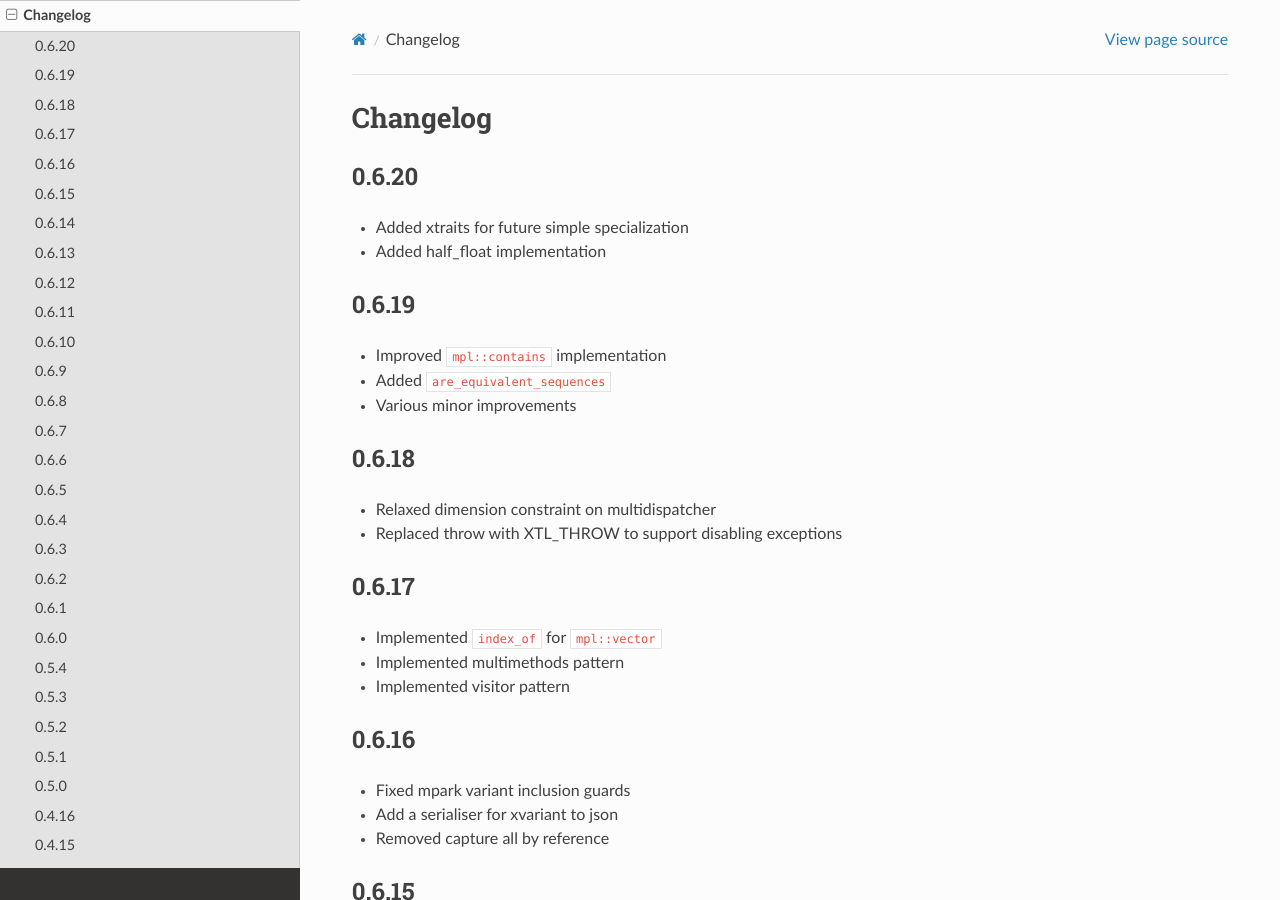
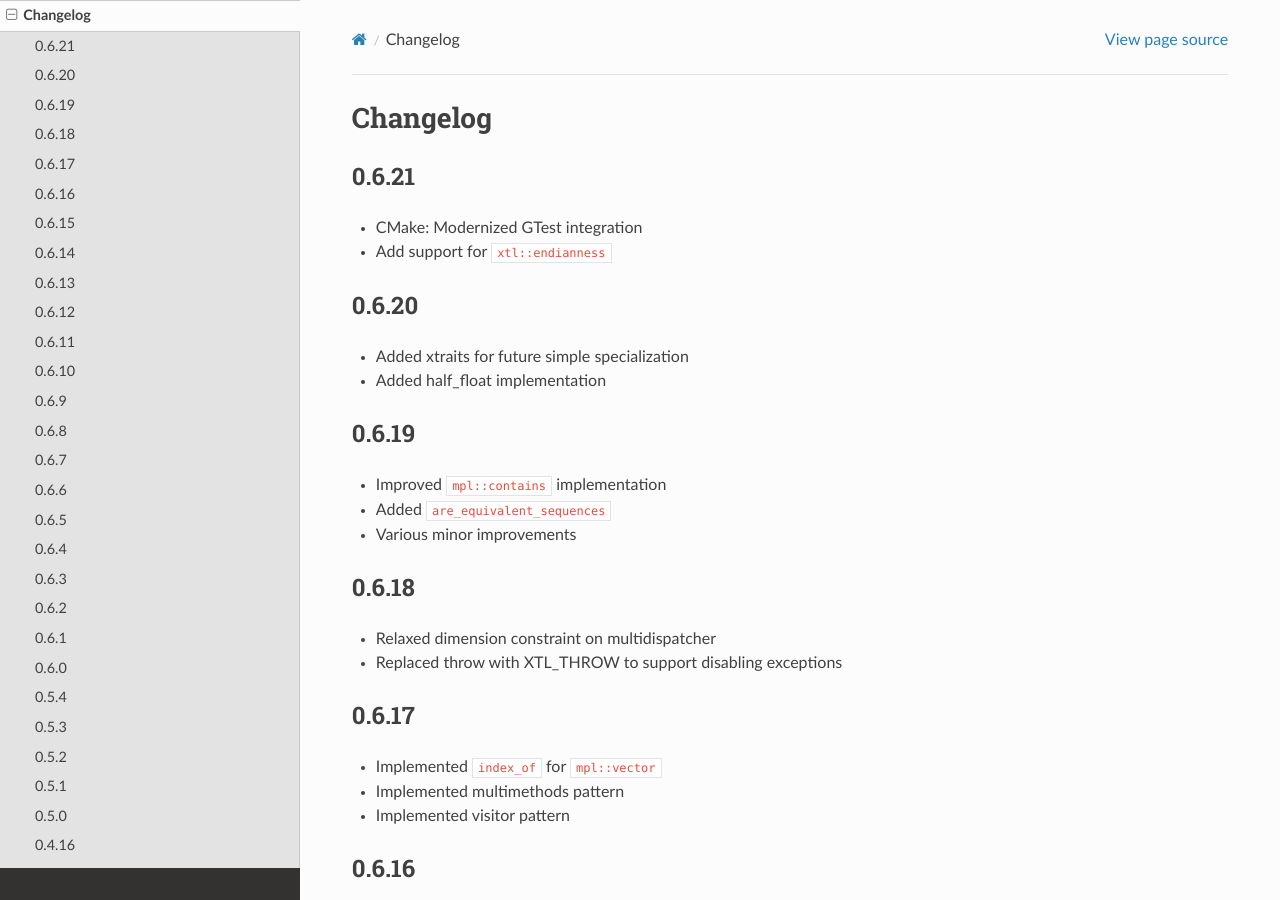
Before and after one commit to xtensor-stack/xtl, a Sphinx documentation site: the page built from docs/source/changelog.rst, in a window 1280 px wide and 900 px high. Built offline with Sphinx 7.4.7 and the Read the Docs theme 2.0.0, drawn with Linux system fonts in a browser that asks for light colours.

Commit message:
Release 0.6.21

```diff
--- a/docs/source/changelog.rst
+++ b/docs/source/changelog.rst
@@ -6,6 +6,12 @@
 
 Changelog
 =========
+
+0.6.21
+------
+
+- CMake: Modernized GTest integration
+- Add support for ``xtl::endianness``
 
 0.6.20
 ------
```
Also changed, not shown: 1 other file.
